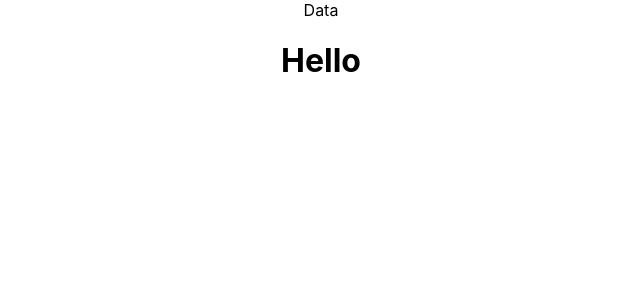
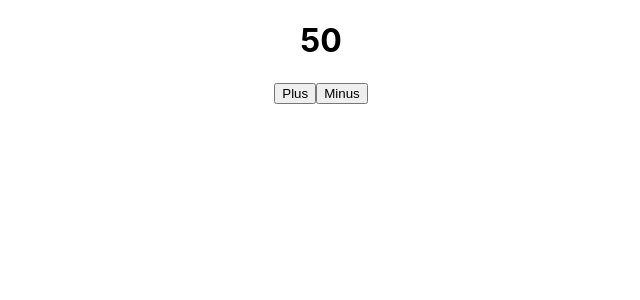
Before and after one commit to shubhamkr0412/Myntra-clone, a React (Create React App) app in the folder app/: page / in a window 1280 px wide. Shown: the top 300 px of the page, without its empty margins (319-959 px from the left). Built offline with nearby package versions, Linux system fonts and the light colour scheme.

Commit message:
redux store completed

```diff
--- a/app/src/App.js
+++ b/app/src/App.js
@@ -1,12 +1,17 @@
 
 import './App.css';
-import Data from './Components/Data';
+import {useSelector,useDispatch} from "react-redux"
+import {incNumber,decNumber} from "./Redux/actions/index"
 
 function App() {
+  const myState=useSelector((state)=>state.changeTheNumber);
+  const dispatch=useDispatch();
   return (
     <div className="App">
-  <Data/>
-     <h1>Hello</h1>
+
+     <h1>{myState}</h1>
+     <button onClick={()=>dispatch(incNumber())}>Plus</button>
+     <button onClick={()=>dispatch(decNumber())}>Minus</button>
     </div>
   );
 }
--- /dev/null
+++ b/app/src/Redux/actions/index.js
@@ -0,0 +1,10 @@
+export const incNumber=()=>{
+   return {
+        type:"INCREMENT"
+    }
+}
+ export const decNumber=()=>{
+    return {
+        type:"DECREMENT"
+    }
+}
--- /dev/null
+++ b/app/src/Redux/reducer/index.js
@@ -0,0 +1,9 @@
+import changeTheNumber from "./upDown";
+
+import {combineReducers} from "redux"
+
+const rootReducer=combineReducers({
+    changeTheNumber
+})
+
+export default rootReducer;
--- /dev/null
+++ b/app/src/Redux/reducer/upDown.js
@@ -0,0 +1,9 @@
+const initialState=50;
+const changeTheNumber=(state=initialState,action)=>{
+ switch(action.type){
+     case "INCREMENT": return state+1;
+     case "DECREMENT": return state-1;
+     default: return state;
+ }
+}
+export default changeTheNumber;
--- a/app/src/Redux/store.js
+++ b/app/src/Redux/store.js
@@ -1,5 +1,7 @@
-import {reducer} from "./reducer"
-import {createStore} from 'redux'
+import {createStore} from "redux"
 
-const store=createStore(reducer);
-export {store}
+import rootReducer from "./reducer/index";
+
+const store=createStore(rootReducer);
+
+export default store;
--- a/app/src/index.js
+++ b/app/src/index.js
@@ -2,11 +2,15 @@ import React from 'react';
 import ReactDOM from 'react-dom';
 import './index.css';
 import App from './App';
-
+import store from "./Redux/store"
+import {Provider} from "react-redux"
+// store.subscribe(()=>console.log(store.getState()))
 
 ReactDOM.render(
   <React.StrictMode>
-    <App />
+  <Provider store={store}
+  ><App /></Provider>
+
   </React.StrictMode>,
   document.getElementById('root')
 );
```
Also changed, not shown: app/src/Redux/action.js (deleted, +0 -8 lines), app/src/Redux/reducer.js (deleted, +0 -15 lines).
